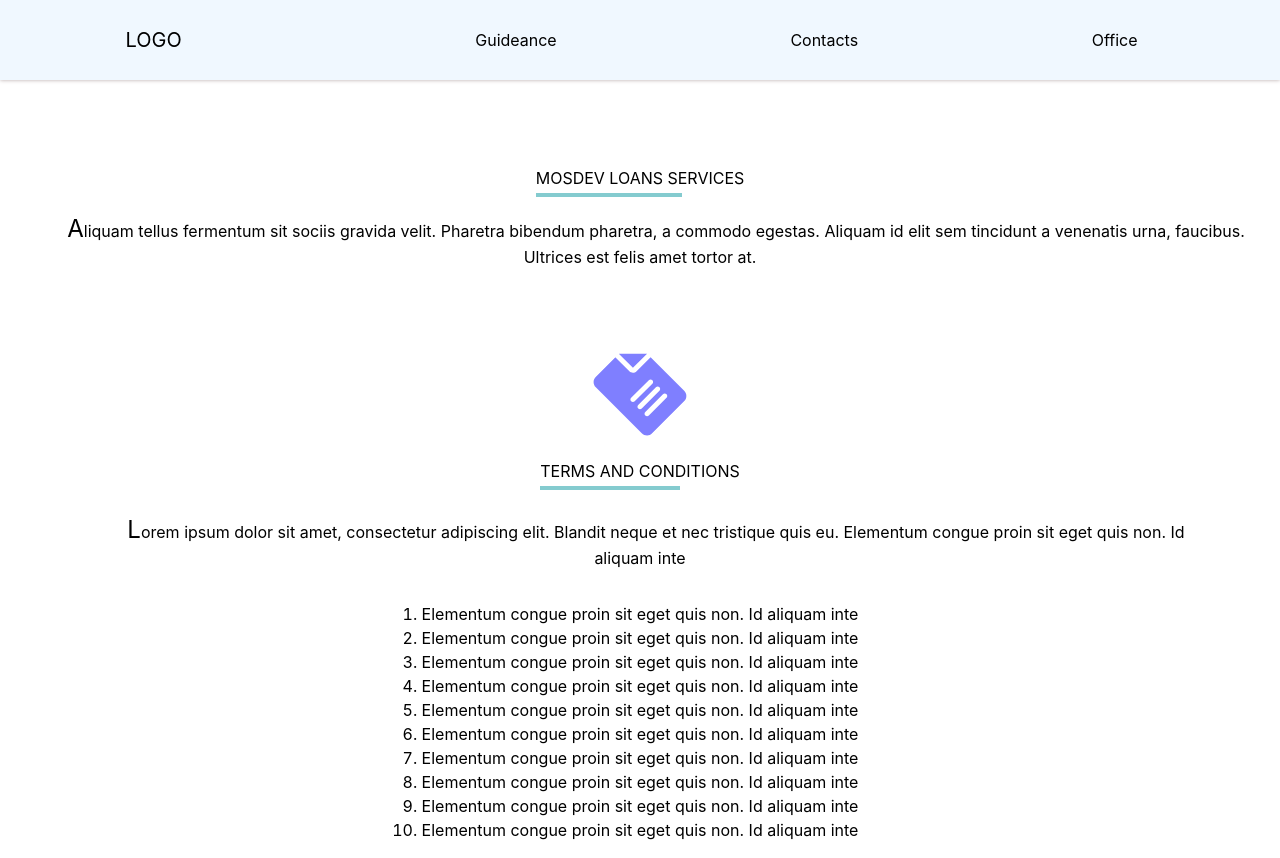
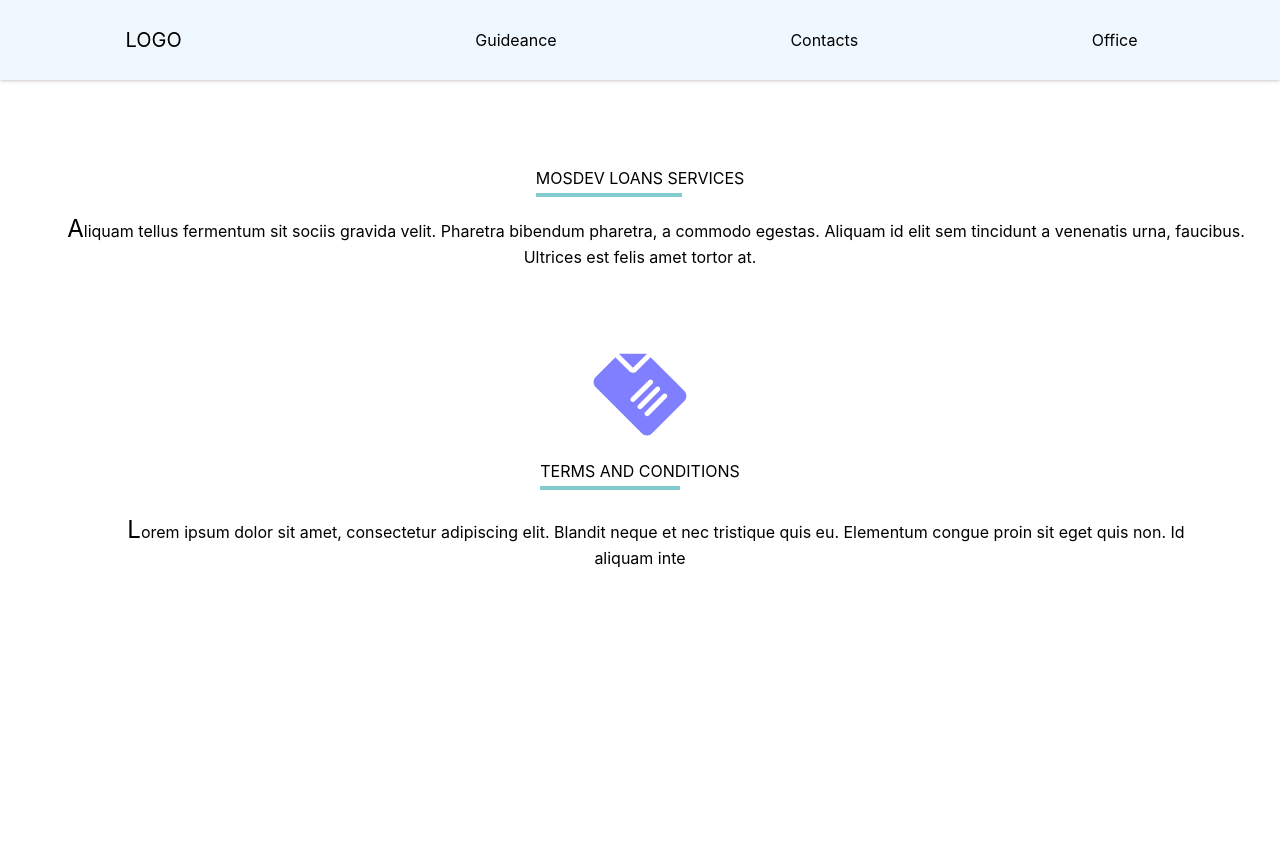
Before and after one commit to Amosi-04-sanga/loans-office, a Next.js app: page / in a window 1280 px wide. After the commit the page ends 800 px from the top, so only its background shows below. Built offline with nearby package versions, Linux system fonts and the light colour scheme.

Commit message:
some changes

```diff
--- a/components/OfficeNav.jsx
+++ b/components/OfficeNav.jsx
@@ -5,7 +5,7 @@ const OfficeNav = () => {
    return (
       <nav className={`${styles.nav} sticky top-0`} >
          <div className={`${styles.logo} text-xl uppercase flex items-center justify-center`}>
-           <Link href="/office" > logo </Link>
+            logo
          </div>
          <div className={`${styles.links} flex justify-around items-center`}>
 
--- a/pages/contacts.jsx
+++ b/pages/contacts.jsx
@@ -4,7 +4,9 @@ const Contacts = () => {
     return (
         <>
             < HomeNav />
-            <h1>contacts</h1>
+            <h2 className='text-center my-4' >CONTACTS</h2>
+            <p className='text-center my-2' >email: sangaamo@gmail.com</p>
+            <p className='text-center' >Tell: 0764584764</p>
         </>
     )
 }
--- a/pages/guideance.jsx
+++ b/pages/guideance.jsx
@@ -4,7 +4,19 @@ const Guideance = () => {
     return (
         <>
             < HomeNav />
-            <p className='text-4xl text-center' >steps to follow to get a loan</p>
+            <p className='text-4xl my-4 text-center' >steps to follow to get a loan</p>
+            <ol className='my-4 list-decimal grid place-items-center mx-auto' >
+                <li>Elementum congue proin sit </li>
+                <li> congue proin sit  inte</li>
+                <li>Elementum congue non. Id aliquam inte</li>
+                <li> eget quis non. Id aliquam inte</li>
+                <li>proin sit eget quis non. Id aliquam inte</li>
+                <li>eget quis non. Id aliquam inte</li>
+                <li>proin sit non. Id aliquam inte</li>
+                <li>proin sit eget quis non. Id aliquam inte</li>
+                <li>eget quis non. Id aliquam inte</li>
+                <li>sit eget quis non. Id aliquam inte</li>
+            </ol>
         </>
     )
 }
--- a/pages/index.jsx
+++ b/pages/index.jsx
@@ -28,19 +28,9 @@ export default function Home() {
           </div>
           <h2 className='bottomline relative my-2'>TERMS AND CONDITIONS</h2>
           <p className='my-4 indent-8 first-letter:text-2xl' >Lorem ipsum dolor sit amet, consectetur adipiscing elit. Blandit neque et nec tristique quis eu. Elementum congue proin sit eget quis non. Id aliquam inte</p>
-          <ol className='my-4 list-decimal inline-block text-left' >
-            <li>Elementum congue proin sit eget quis non. Id aliquam inte</li>
-            <li>Elementum congue proin sit eget quis non. Id aliquam inte</li>
-            <li>Elementum congue proin sit eget quis non. Id aliquam inte</li>
-            <li>Elementum congue proin sit eget quis non. Id aliquam inte</li>
-            <li>Elementum congue proin sit eget quis non. Id aliquam inte</li>
-            <li>Elementum congue proin sit eget quis non. Id aliquam inte</li>
-            <li>Elementum congue proin sit eget quis non. Id aliquam inte</li>
-            <li>Elementum congue proin sit eget quis non. Id aliquam inte</li>
-            <li>Elementum congue proin sit eget quis non. Id aliquam inte</li>
-            <li>Elementum congue proin sit eget quis non. Id aliquam inte</li>
-          </ol>
+
         </div>
+
       </main>
 
     </div>
--- a/pages/login.jsx
+++ b/pages/login.jsx
@@ -49,7 +49,7 @@ const Login = () => {
               />
             </div>
           </div>
-          < Link href="/office" >
+          < Link href="/office/customers" >
             <button className={`${styles.button} block border-none outline-none mx-auto btn p-2 px-4`} type="submit">LOGIN</button>
           </Link>
         </form>
--- a/pages/office/index.jsx
+++ /dev/null
@@ -1,13 +0,0 @@
-import OfficeNav from "../../components/OfficeNav"
-
-
-const office = () => {
-  return (
-    <>
-       < OfficeNav />
-        <h1>welcome this is our office</h1>
-    </>
-  )
-}
-
-export default office
--- a/pages/office/register.jsx
+++ b/pages/office/register.jsx
@@ -9,7 +9,7 @@ import axios from 'axios';
 const Register = () => {
 
   const router = useRouter()
-
+  const [isSend, setIsSend] = useState(false)
   const [formData, setFormData] = useState({
     debtorName: "",
     debtorTell: "",
@@ -25,11 +25,12 @@ const Register = () => {
 
   const submitHandle = async e => {
     e.preventDefault()
+    setIsSend(true)
     const { debtorName, debtorTell, loan, homeAdress, bonds, debtorPhoto, sponsorName, sponsorTell, sponsorPhoto } = formData
 
     if (debtorName && debtorTell && loan && homeAdress && bonds && debtorPhoto && sponsorName && sponsorTell && sponsorPhoto) {
       const url = "/api/customers"
-        await axios.post( url, formData )
+      await axios.post(url, formData)
         .then(res => {
           const { data } = res
           console.log(data)
@@ -54,7 +55,7 @@ const Register = () => {
 
     } else {
       // alert a message
-       alert("please, fill all fields")
+      alert("please, fill all fields")
     }
 
   }
@@ -163,7 +164,7 @@ const Register = () => {
               }
             />
           </div>
-          <button className={`${styles.button} block border-none outline-none mx-auto btn p-2 px-4`} type="submit">REGISTER</button>
+          <button className={`${styles.button} block border-none outline-none mx-auto btn p-2 px-4`} type="submit"> {!isSend ? "REGISTER" : "SAVING..."} </button>
         </form>
       </div>
     </>
```
Also changed, not shown: pages/api/customers/[id].js (+13 -12 lines). Lines whose indentation alone changed are shown as unchanged.
